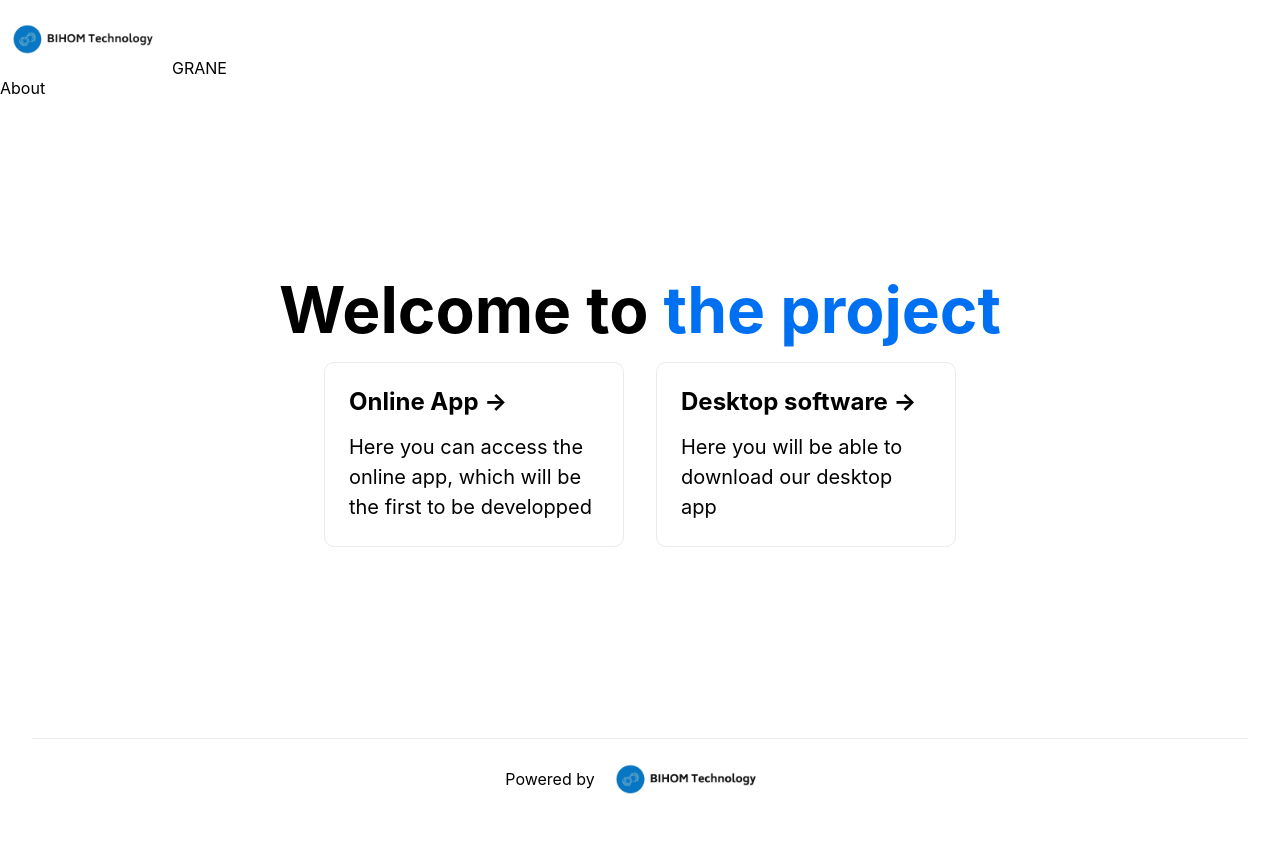
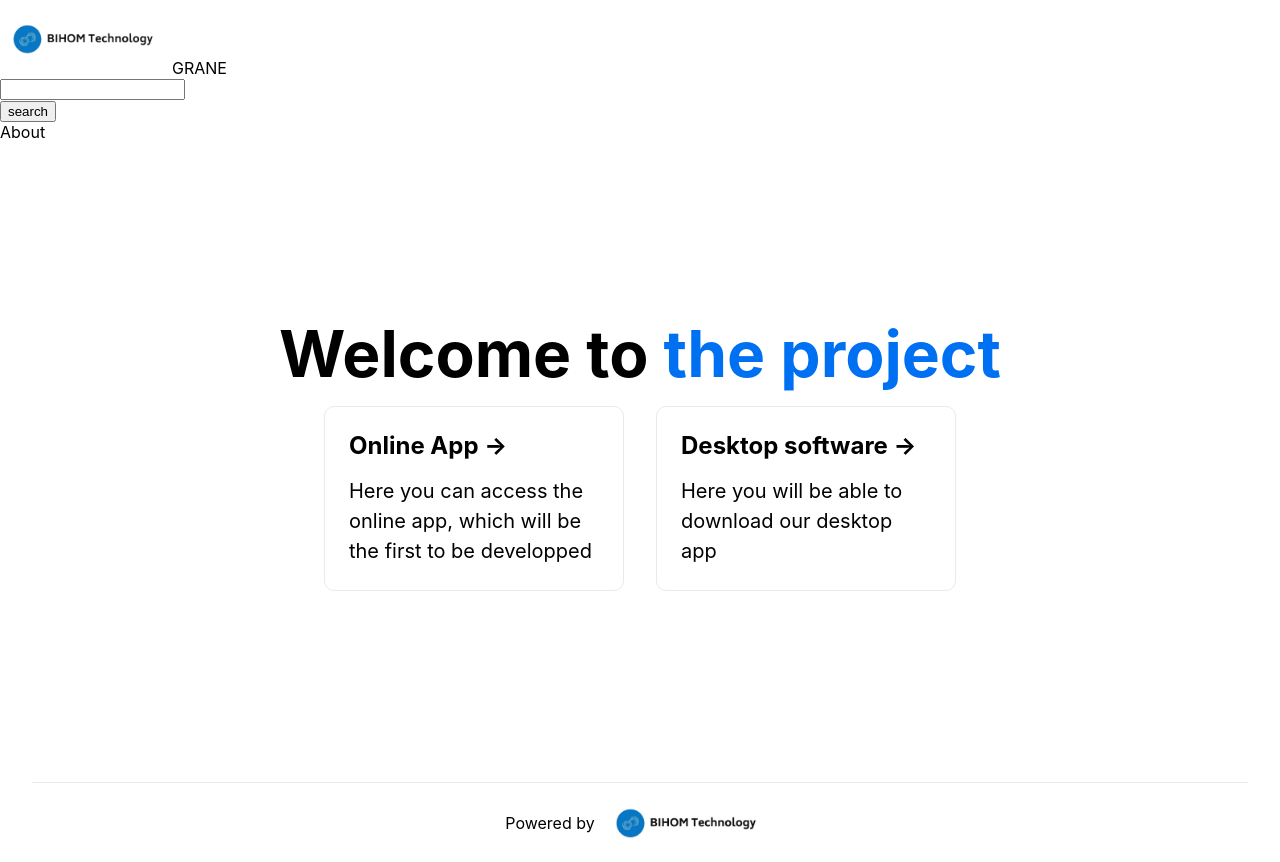
Before and after one commit to ManuSerp/GRANE-WEB, a Next.js app in the folder my-app/: page / in a window 1280 px wide. Before the commit the page ends 818 px from the top, so only its background shows below. Built offline with nearby package versions, Linux system fonts and the light colour scheme.

Commit message:
working on search bar

```diff
--- /dev/null
+++ b/my-app/components/admin/searchbar.js
@@ -0,0 +1,39 @@
+import { useRef } from "react";
+
+import {Routes, Route, useNavigate} from 'react-router-dom';
+
+
+export default function Searchbar(){
+
+    const searchInputRef = useRef();
+
+    async function submitHandler(event) {
+      event.preventDefault();
+
+      const enteredSearch = searchInputRef.current.value;
+      return {
+        redirect: {
+          destination: "http://localhost:3000/app/search/"+{enteredSearch},
+          permanent: false,
+        },
+      };
+
+    }
+
+    return (
+      <section>
+        <form onSubmit={submitHandler}>
+          <div className="searchbar-div">
+
+          <div>
+
+            <input type="search" id="search" required ref={searchInputRef} />
+          </div>
+          <div>
+            <button>search</button>
+          </div>
+          </div>
+        </form>
+      </section>
+    );
+  }
--- a/my-app/components/layout/navbar.js
+++ b/my-app/components/layout/navbar.js
@@ -1,6 +1,6 @@
 import Image from "next/image";
 import Link from "next/link";
-
+import Searchbar from "../admin/searchbar";
 function Navbar() {
   return (
     <nav>
@@ -13,6 +13,7 @@ function Navbar() {
         <Link href="/">
           <a className="nav-title">GRANE </a>
         </Link>
+        <Searchbar></Searchbar>
       </div>
       <div className="nav-right">
         <Link href="/about">
--- a/my-app/pages/app/search.js
+++ b/my-app/pages/app/search/[src].js
@@ -1,6 +1,6 @@
 import Head from 'next/head'
 import Image from 'next/image'
-import SearchSeeker from '../../components/admin/searchvisual'
+import SearchSeeker from '../../../components/admin/searchvisual'
 
 export default function Home() {
   return (
--- a/my-app/styles/globals.css
+++ b/my-app/styles/globals.css
@@ -23,3 +23,4 @@ a {
 @import url("itemcard.css");
 @import url("home.css");
 @import url("itemlist.css");
+@import url("searchbar.css");
--- /dev/null
+++ b/my-app/styles/searchbar.css
@@ -0,0 +1,6 @@
+.searchbar-div {
+    padding: 20px;
+    display: flex;
+    flex-direction: row;
+    font-size: large;
+}
```
